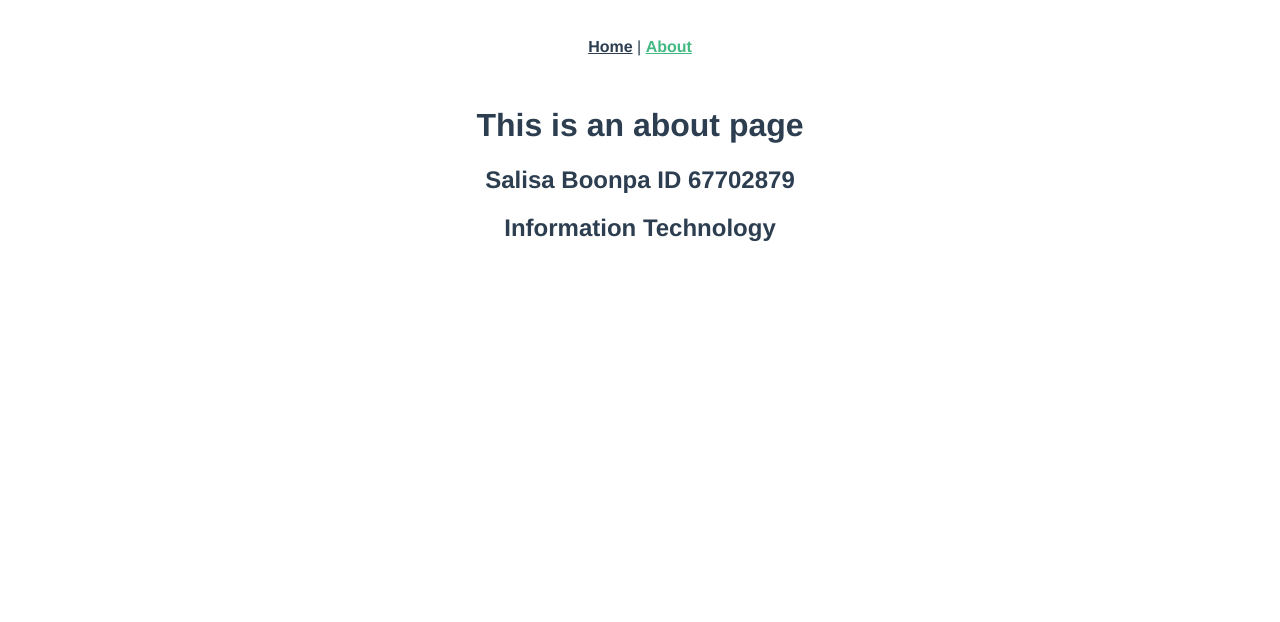
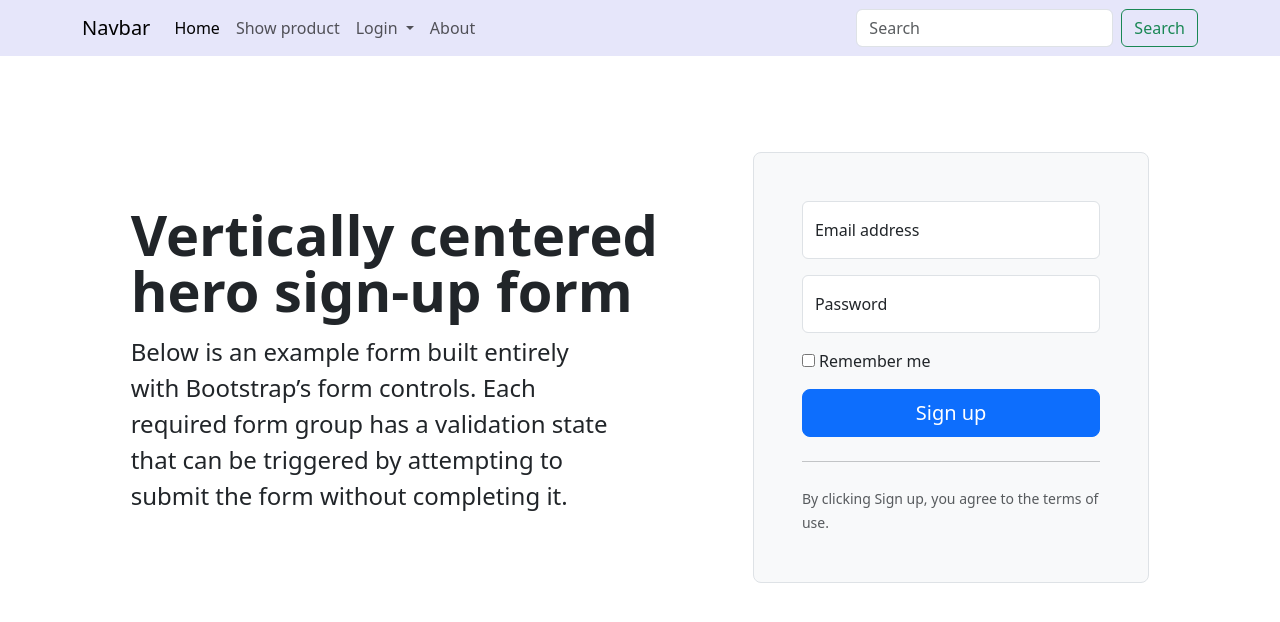
Before and after one commit to Salisa17za/project_vue, a Vue app: page /about in a window 1280 px wide. Shown: the top 622 px of the page. Built offline with nearby package versions, Linux system fonts and the light colour scheme.

Commit message:
update v2

```diff
--- a/package.json
+++ b/package.json
@@ -7,6 +7,7 @@
     "build": "vue-cli-service build"
   },
   "dependencies": {
+    "bootstrap": "^5.3.8",
     "core-js": "^3.8.3",
     "vue": "^3.2.13",
     "vue-router": "^4.0.3",
--- a/src/App.vue
+++ b/src/App.vue
@@ -1,30 +1,40 @@
 <template>
-  <nav>
-    <router-link to="/">Home</router-link> |
-    <router-link to="/about">About</router-link>
-  </nav>
+<nav class="navbar navbar-expand-lg" style="background-color: #E6E6FA;" >
+  <div class="container">
+    <a class="navbar-brand" href="/">Navbar</a>
+    <button class="navbar-toggler" type="button" data-bs-toggle="collapse" data-bs-target="#navbarTogglerDemo02" aria-controls="navbarTogglerDemo02" aria-expanded="false" aria-label="Toggle navigation">
+      <span class="navbar-toggler-icon"></span>
+    </button>
+    <div class="collapse navbar-collapse" id="navbarTogglerDemo02">
+      <ul class="navbar-nav me-auto mb-2 mb-lg-0">
+        <li class="nav-item">
+          <a class="nav-link active" aria-current="page" href="/">Home</a>
+        </li>
+        <li class="nav-item">
+          <a class="nav-link" href="/show">Show product</a>
+        </li>
+        <li class="nav-item dropdown">
+          <a class="nav-link dropdown-toggle" href="#" role="button" data-bs-toggle="dropdown" aria-expanded="false">
+            Login
+          </a>
+          <ul class="dropdown-menu">
+            <li><a class="dropdown-item" href="#">Login</a></li>
+            <li><a class="dropdown-item" href="#">Log out</a></li>
+            <li><a class="dropdown-item" href="#">Register</a></li>
+          </ul>
+        </li>
+        <li class="nav-item">
+          <a class="nav-link" href="/about">About</a>
+        </li>
+      </ul>
+
+      <form class="d-flex" role="search">
+        <input class="form-control me-2" type="search" placeholder="Search" aria-label="Search">
+        <button class="btn btn-outline-success" type="submit">Search</button>
+      </form>
+    </div>
+  </div>
+</nav>
+
   <router-view/>
 </template>
-
-<style>
-#app {
-  font-family: Avenir, Helvetica, Arial, sans-serif;
-  -webkit-font-smoothing: antialiased;
-  -moz-osx-font-smoothing: grayscale;
-  text-align: center;
-  color: #2c3e50;
-}
-
-nav {
-  padding: 30px;
-}
-
-nav a {
-  font-weight: bold;
-  color: #2c3e50;
-}
-
-nav a.router-link-exact-active {
-  color: #42b983;
-}
-</style>
--- a/src/main.js
+++ b/src/main.js
@@ -2,5 +2,7 @@
 import App from './App.vue'
 import router from './router'
 import store from './store'
+import "bootstrap/dist/css/bootstrap.css" ;  // bootstrap 5 css
+import "bootstrap/dist/js/bootstrap.bundle.js" ;  // bootstrap 5 javaScript
 
 createApp(App).use(store).use(router).mount('#app')
--- a/src/router/index.js
+++ b/src/router/index.js
@@ -14,7 +14,17 @@
     // this generates a separate chunk (about.[hash].js) for this route
     // which is lazy-loaded when the route is visited.
     component: () => import(/* webpackChunkName: "about" */ '../views/AboutView.vue')
-  }
+  },
+  {
+    path: '/show',
+    name: 'show',
+    // route level code-splitting
+    // this generates a separate chunk (about.[hash].js) for this route
+    // which is lazy-loaded when the route is visited.
+    component: () => import(/* webpackChunkName: "about" */ '../views/SHowproduct.vue')
+  },
+
+
 ]
 
 const router = createRouter({
--- a/src/views/AboutView.vue
+++ b/src/views/AboutView.vue
@@ -1,7 +1,34 @@
 <template>
-  <div class="about">
-    <h1>This is an about page</h1>
-     <h2>Salisa Boonpa ID 67702879</h2>
-      <h2>Information Technology</h2>
+  <div class="container col-xl-10 col-xxl-8 px-4 py-5">
+    <div class="row align-items-center g-lg-5 py-5">
+      <div class="col-lg-7 text-center text-lg-start">
+        <h1 class="display-4 fw-bold lh-1 mb-3">Vertically centered hero sign-up form</h1>
+        <p class="col-lg-10 fs-4">Below is an example form built entirely with Bootstrap’s form controls. Each required form group has a validation state that can be triggered by attempting to submit the form without completing it.</p>
+      </div>
+      <div class="col-md-10 mx-auto col-lg-5">
+        <form class="p-4 p-md-5 border rounded-3 bg-light">
+          <div class="form-floating mb-3">
+            <input type="email" class="form-control" id="floatingInput" placeholder="name@example.com">
+            <label for="floatingInput">Email address</label>
+          </div>
+          <div class="form-floating mb-3">
+            <input type="password" class="form-control" id="floatingPassword" placeholder="Password">
+            <label for="floatingPassword">Password</label>
+          </div>
+          <div class="checkbox mb-3">
+            <label>
+              <input type="checkbox" value="remember-me"> Remember me
+            </label>
+          </div>
+          <button class="w-100 btn btn-lg btn-primary" type="submit">Sign up</button>
+          <hr class="my-4">
+          <small class="text-muted">By clicking Sign up, you agree to the terms of use.</small>
+        </form>
+      </div>
+    </div>
   </div>
+
+
+
+
 </template>
--- a/src/views/HomeView.vue
+++ b/src/views/HomeView.vue
@@ -1,5 +1,5 @@
 <template>
-  <div class="home">
+  <div class="container">
     <img alt="Vue logo" src="../assets/logo.png">
     <HelloWorld msg="Welcome to Your Vue.js App"/>
   </div>
--- /dev/null
+++ b/src/views/SHowproduct.vue
@@ -0,0 +1,39 @@
+ <template lang="">
+    <div class="container my-5">
+    <h2 class="text-center mb-4">รายการสินค้า</h2>
+    <div class="row">
+      <div class="col-md-4" v-for="product in products" :key="product.id">
+        <div class="card shadow-sm mb-4">
+          <img :src="product.image" class="card-img-top" :alt="product.name">
+          <div class="card-body text-center">
+            <h5 class="card-title">{{ product.name }}</h5>
+            <p class="card-text">{{ product.price }} บาท</p>
+            <button class="btn btn-primary">รายละเอียด</button>
+          </div>
+        </div>
+      </div>
+    </div>
+    </div>
+
+</template>
+
+
+
+<script>
+export default {
+  name: "ShowProduct",
+  data() {
+    return {
+      products: [
+        { id: 1, name: "เตาไฟฟ้า", price: 1200, image: "https://picsum.photos/400/200?4" },
+        { id: 2, name: "หม้อชาบู", price: 800, image: "https://picsum.photos/400/200?5" },
+        { id: 3, name: "ชุดช้อนส้อม", price: 250, image: "https://picsum.photos/400/200?6" },
+        { id: 4, name: "ตะหลิว", price: 230, image: "https://picsum.photos/400/200?7" },
+        { id: 5, name: "หม้อทอดไร้น้ำมัน", price: 1800, image: "https://picsum.photos/400/200?8" },
+        { id: 6, name: "กระทะ", price: 550, image: "https://picsum.photos/400/200?9" },
+
+      ]
+    }
+  }
+}
+</script>
```
Also changed, not shown: src/components/Navbar.vue (added, +43 -0 lines), 1 other file (tests, documents, lock files or other folders).
